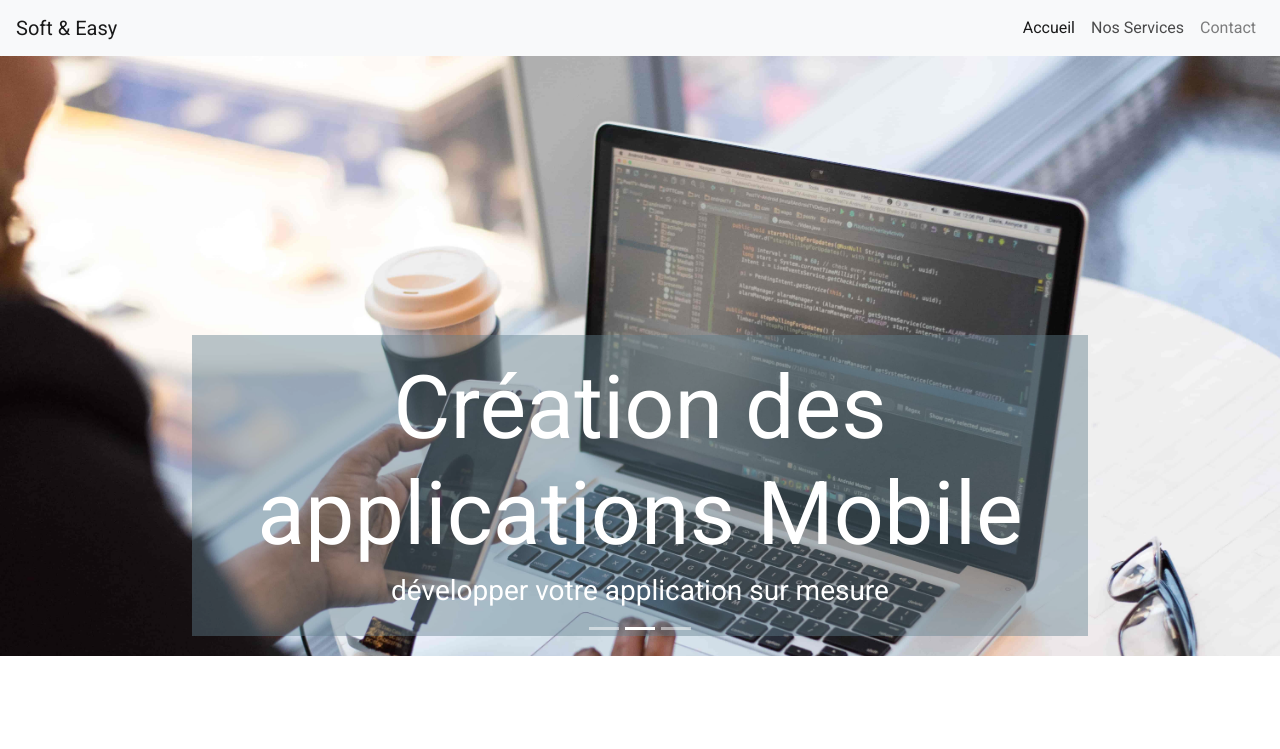
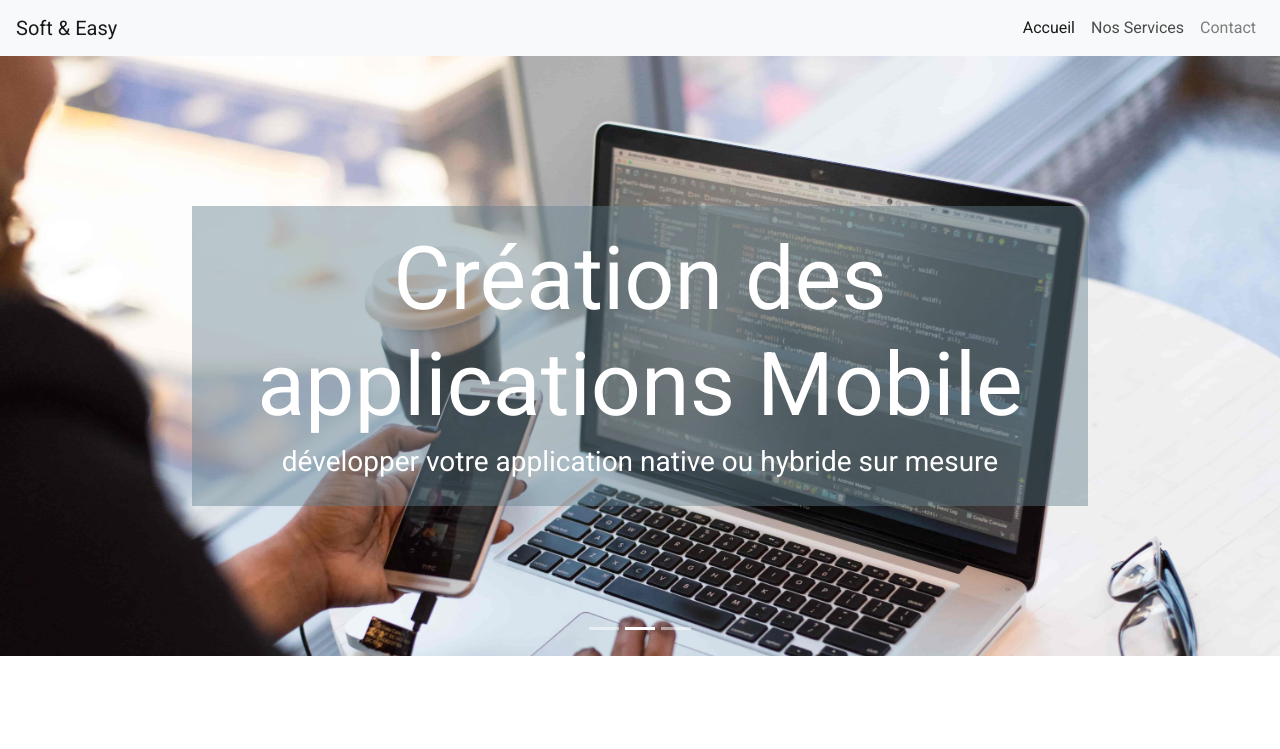
Before and after one commit to AbderrahmeneDZ/Soft-Easy-V2, a plain HTML site: page index.html in a window 1280 px wide. Both pictures are taken after a click on the link "Nos Services". Shown: the top 749 px of the page. Drawn offline with nearby package versions, Linux system fonts and the light colour scheme.

Commit message:
carousel caption position

```diff
--- a/index.html
+++ b/index.html
@@ -54,7 +54,7 @@
             <div class="carousel-item carousel-item-2">
                 <div class="carousel-caption d-none d-md-block">
                     <h2 class="display-2">Création des applications Mobile</h2>
-                    <h3>développer votre application sur mesure</h3>
+                    <h3>développer votre application native ou hybride sur mesure</h3>
                 </div>
             </div>
             <div class="carousel-item carousel-item-3">
--- a/style.css
+++ b/style.css
@@ -36,6 +36,9 @@ html, body{
 
 .carousel-caption{
     background-color: #607D8B70;
+    transform: translateY(-50%);
+    bottom: 0;
+    top: 50%;
 }
 
 @media only screen and (max-width: 600px){
```
